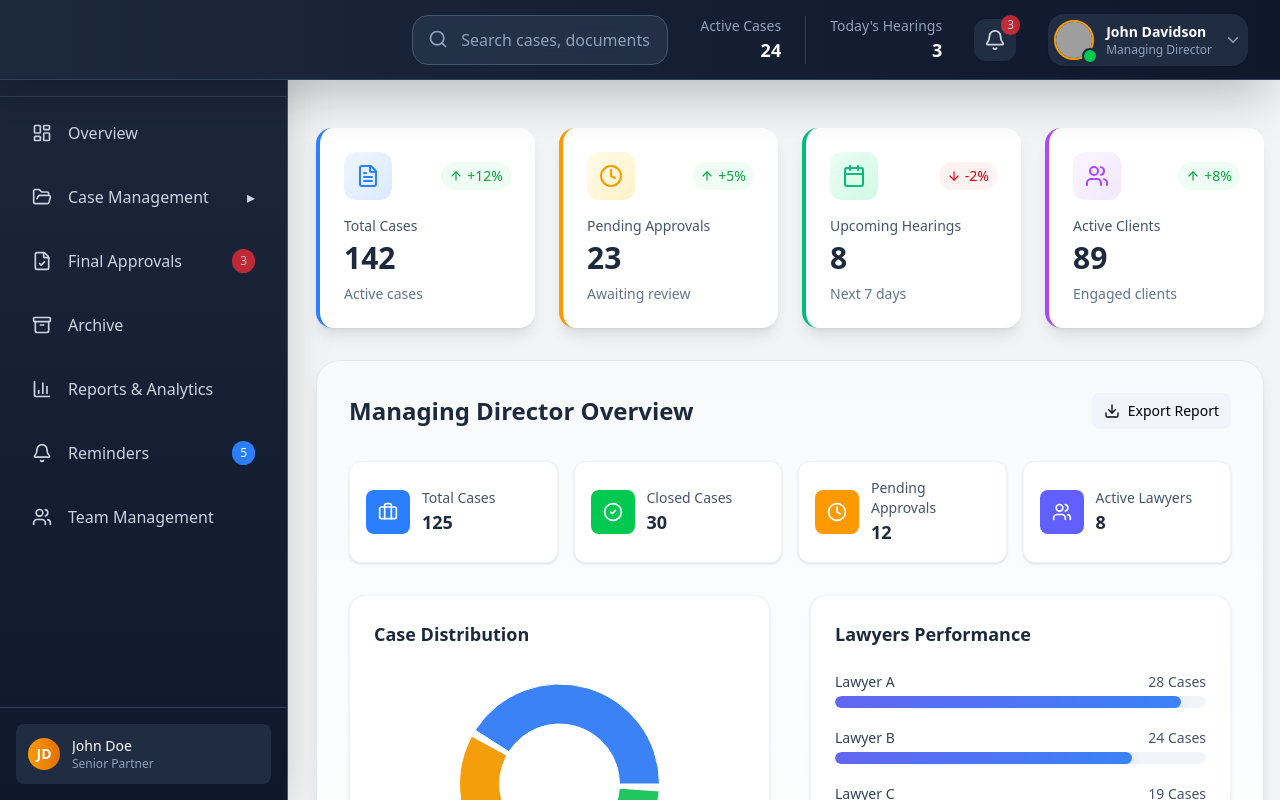
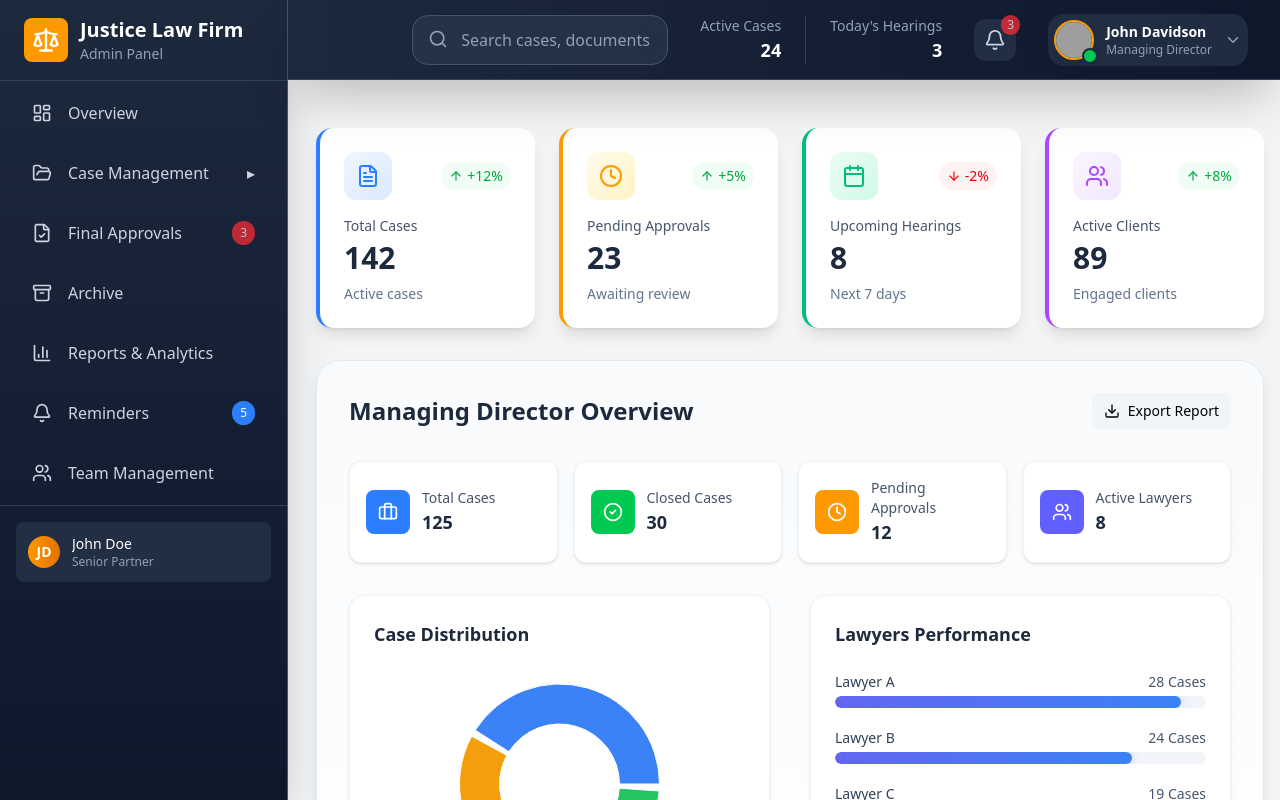
Before and after one commit to shakeeldev1/lawyer-website, a React app in the folder frontend/: page /dashboard in a window 1280 px wide. Built offline with nearby package versions, Linux system fonts and the light colour scheme; grey boxes are pictures that could not be loaded; the HTML template or start-up script is replaced by a standard one.

Commit message:
adjust topbar and sidebar

```diff
--- a/frontend/src/features/dashboard/components/Sidebar.jsx
+++ b/frontend/src/features/dashboard/components/Sidebar.jsx
@@ -35,9 +35,9 @@ const Sidebar = () => {
     ];
 
     return (
-        <div className="w-72 h-screen bg-gradient-to-b from-slate-800 to-slate-900 text-gray-100 flex flex-col shadow-2xl border-r border-slate-600">
+        <div className="w-72 h-screen bg-gradient-to-b  from-slate-800 to-slate-900 text-gray-100 flex flex-col shadow-2xl border-r border-slate-600">
             {/* Header */}
-            <div className="p-6 border-b border-slate-700">
+            <div className="px-6 py-4 border-b border-slate-700">
                 <div className="flex items-center gap-3">
                     <div className="p-2 bg-amber-500 rounded-lg">
                         <Scale size={28} className="text-white" />
@@ -50,7 +50,7 @@ const Sidebar = () => {
             </div>
 
             {/* Navigation Links */}
-            <nav className="flex-1 px-4 py-2 space-y-2">
+            <nav className="flex flex-col px-4 py-1 space-y-1">
                 {links.map((link, i) => (
                     <div key={i}>
                         {link.submenu ? (
--- a/frontend/src/features/dashboard/components/Topbar.jsx
+++ b/frontend/src/features/dashboard/components/Topbar.jsx
@@ -6,18 +6,21 @@ const Topbar = () => {
   const [searchFocused, setSearchFocused] = useState(false);
 
   return (
-    <header className="w-[1314px] ml-[260px] h-20 bg-gradient-to-r from-slate-800 to-slate-900 shadow-2xl border-b border-slate-700 flex items-center justify-between px-8 fixed top-0 right-0 z-50">
-      {/* Left Section - Branding & Title */}
+  <header className="fixed top-0 left-72 right-0 h-20 bg-gradient-to-r from-slate-800 to-slate-900 shadow-2xl border-b border-slate-700 flex items-center justify-between px-8 z-50 transition-all duration-300">
+  {/* Left Section - Branding or Page Title */}
   <div className="flex items-center gap-4">
-
+    {/* You can place breadcrumb or page title here */}
   </div>
 
   {/* Right Section */}
   <div className="flex items-center gap-8">
     {/* Search Bar */}
     <div className="relative hidden lg:block">
-          <div className={`relative transition-all duration-300 ${searchFocused ? 'w-80' : 'w-64'
-            }`}>
+      <div
+        className={`relative transition-all duration-300 ${
+          searchFocused ? "w-80" : "w-64"
+        }`}
+      >
         <input
           type="text"
           placeholder="Search cases, documents..."
@@ -27,7 +30,8 @@ const Topbar = () => {
         />
         <Search
           size={20}
-              className={`absolute left-4 top-3.5 transition-colors duration-300 ${searchFocused ? 'text-amber-500' : 'text-slate-400'
+          className={`absolute left-4 top-3.5 transition-colors duration-300 ${
+            searchFocused ? "text-amber-500" : "text-slate-400"
           }`}
         />
       </div>
@@ -86,7 +90,8 @@ const Topbar = () => {
         </div>
         <ChevronDown
           size={18}
-              className={`text-slate-400 transition-transform duration-200 ${isDropdownOpen ? 'rotate-180' : ''
+          className={`text-slate-400 transition-transform duration-200 ${
+            isDropdownOpen ? "rotate-180" : ""
           }`}
         />
       </button>
@@ -113,8 +118,6 @@ const Topbar = () => {
               </div>
               Account Settings
             </button>
-
-
           </div>
 
           <div className="border-t border-slate-700 pt-2">
@@ -135,6 +138,7 @@ const Topbar = () => {
     </button>
   </div>
 </header>
+
   );
 };
 
```
Lines whose indentation alone changed are shown as unchanged.
